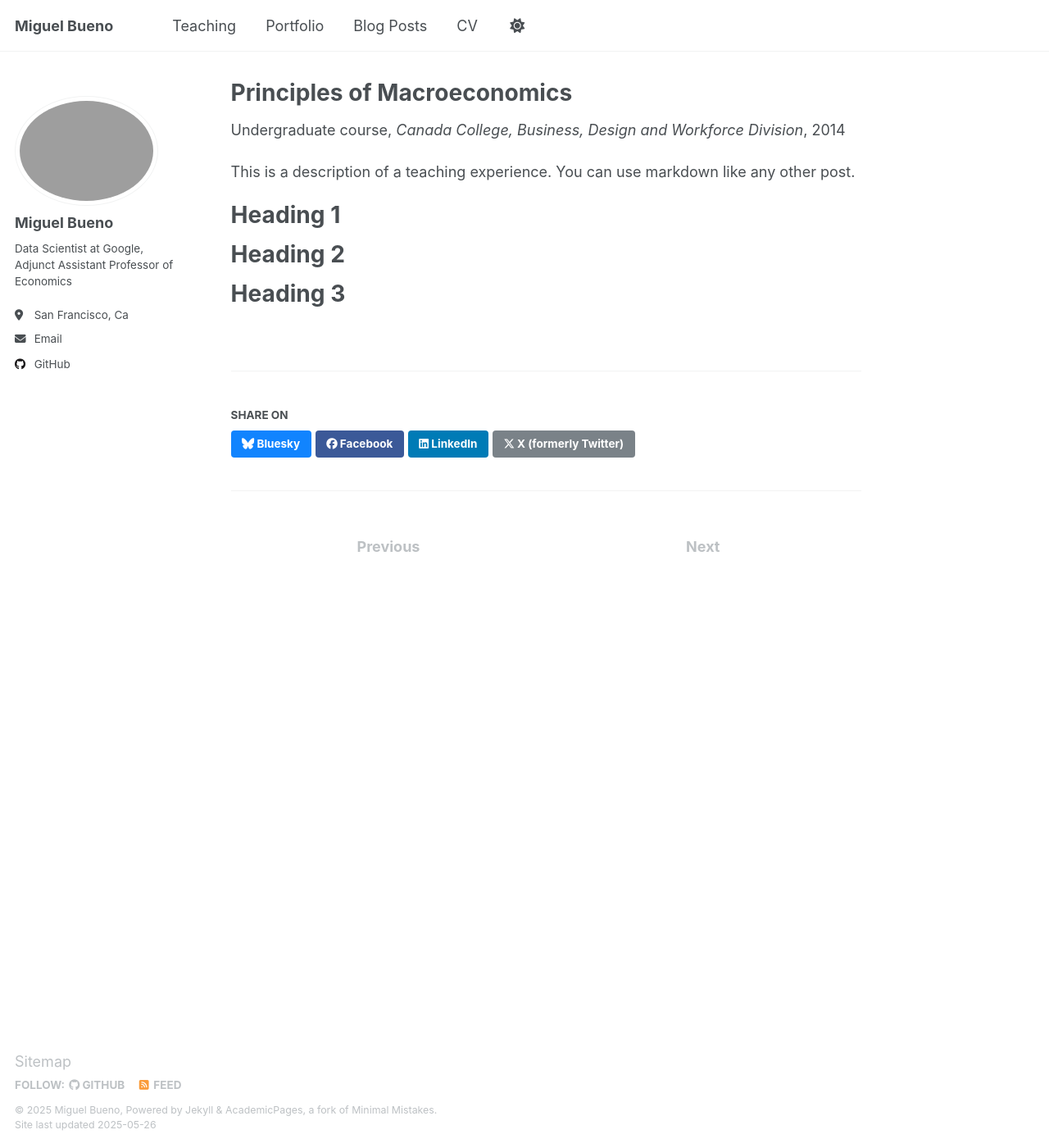
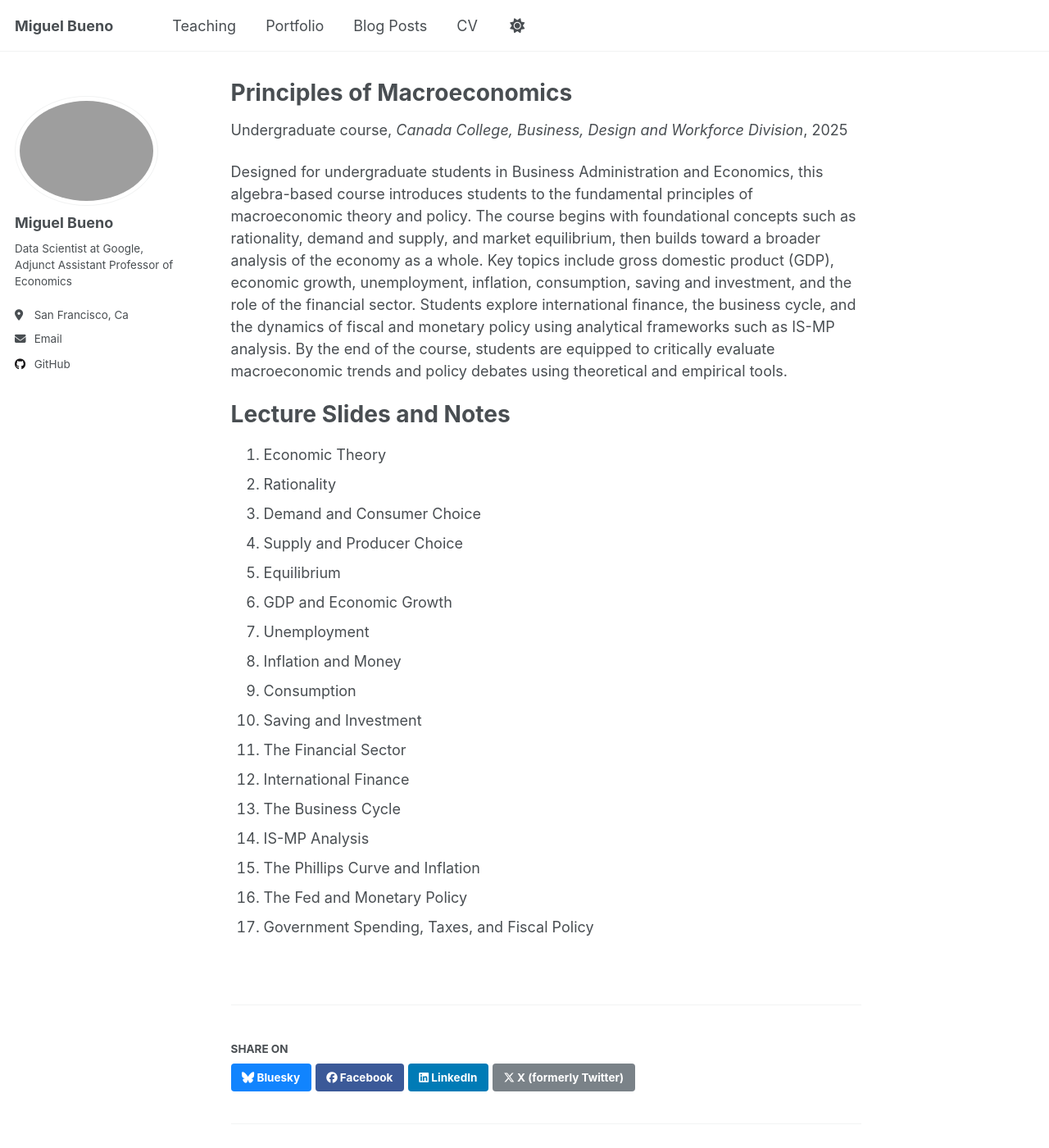
Before and after one commit to miguelbuenogoogle/miguelbuenogoogle.github.io, a Jekyll site: the page built from _teaching/2014-spring-teaching-1.md, in a window 1280 px wide and 1400 px high. Shown: the whole window at 82% size. Built offline with Jekyll 4.4.1, drawn with Linux system fonts in a browser that asks for light colours.

Commit message:
Update 2014-spring-teaching-1.md
Update date, course description, and lecture slides and notes for Principles of Macroeconomics.

```diff
--- a/_teaching/2014-spring-teaching-1.md
+++ b/_teaching/2014-spring-teaching-1.md
@@ -4,17 +4,29 @@ collection: teaching
 type: "Undergraduate course"
 permalink: /teaching/2014-spring-teaching-1
 venue: "Canada College, Business, Design and Workforce Division"
-date: 2014-01-01
+date: 2025-08-23
 location: "Redwood City, California"
 ---
 
-This is a description of a teaching experience. You can use markdown like any other post.
+Designed for undergraduate students in Business Administration and Economics, this algebra-based course introduces students to the fundamental principles of macroeconomic theory and policy. The course begins with foundational concepts such as rationality, demand and supply, and market equilibrium, then builds toward a broader analysis of the economy as a whole. Key topics include gross domestic product (GDP), economic growth, unemployment, inflation, consumption, saving and investment, and the role of the financial sector. Students explore international finance, the business cycle, and the dynamics of fiscal and monetary policy using analytical frameworks such as IS-MP analysis. By the end of the course, students are equipped to critically evaluate macroeconomic trends and policy debates using theoretical and empirical tools.
 
-Heading 1
+
+Lecture Slides and Notes
 ======
-
-Heading 2
-======
-
-Heading 3
-======
+1. Economic Theory
+2. Rationality
+3. Demand and Consumer Choice
+4. Supply and Producer Choice
+5. Equilibrium
+6. GDP and Economic Growth
+7. Unemployment
+8. Inflation and Money
+9. Consumption
+10. Saving and Investment
+11. The Financial Sector
+12. International Finance
+13. The Business Cycle
+14. IS-MP Analysis
+15. The Phillips Curve and Inflation
+16. The Fed and Monetary Policy
+17. Government Spending, Taxes, and Fiscal Policy
```
